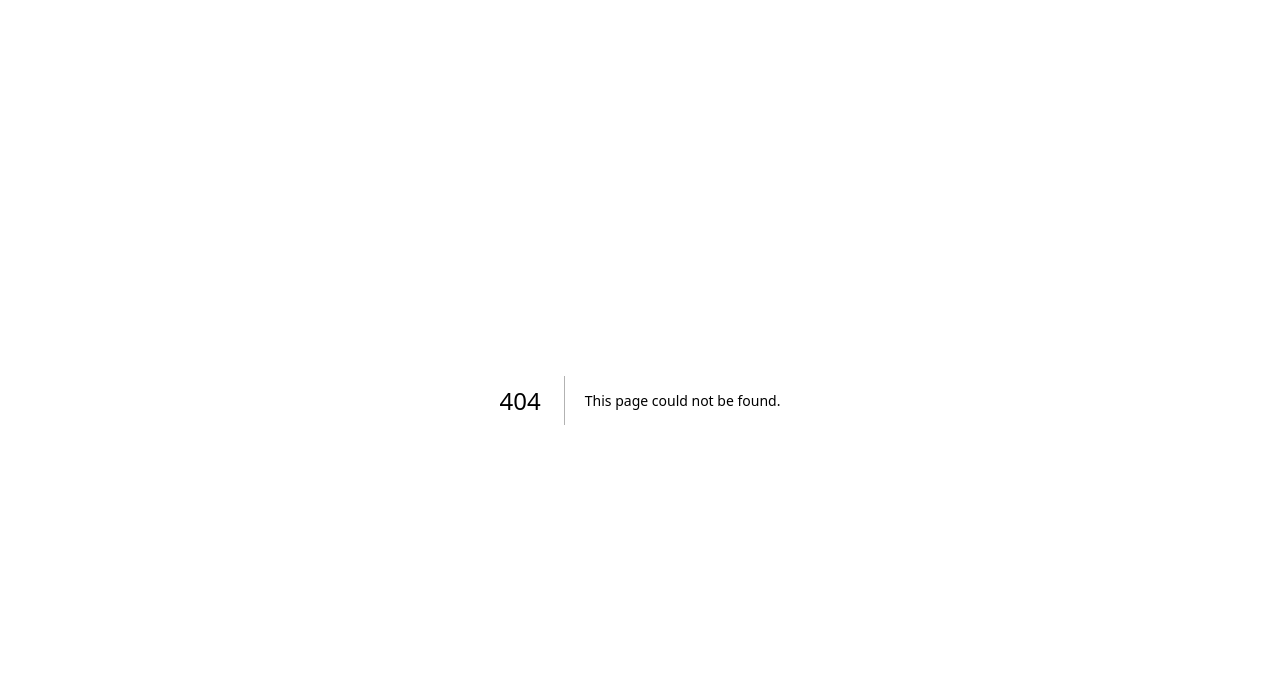
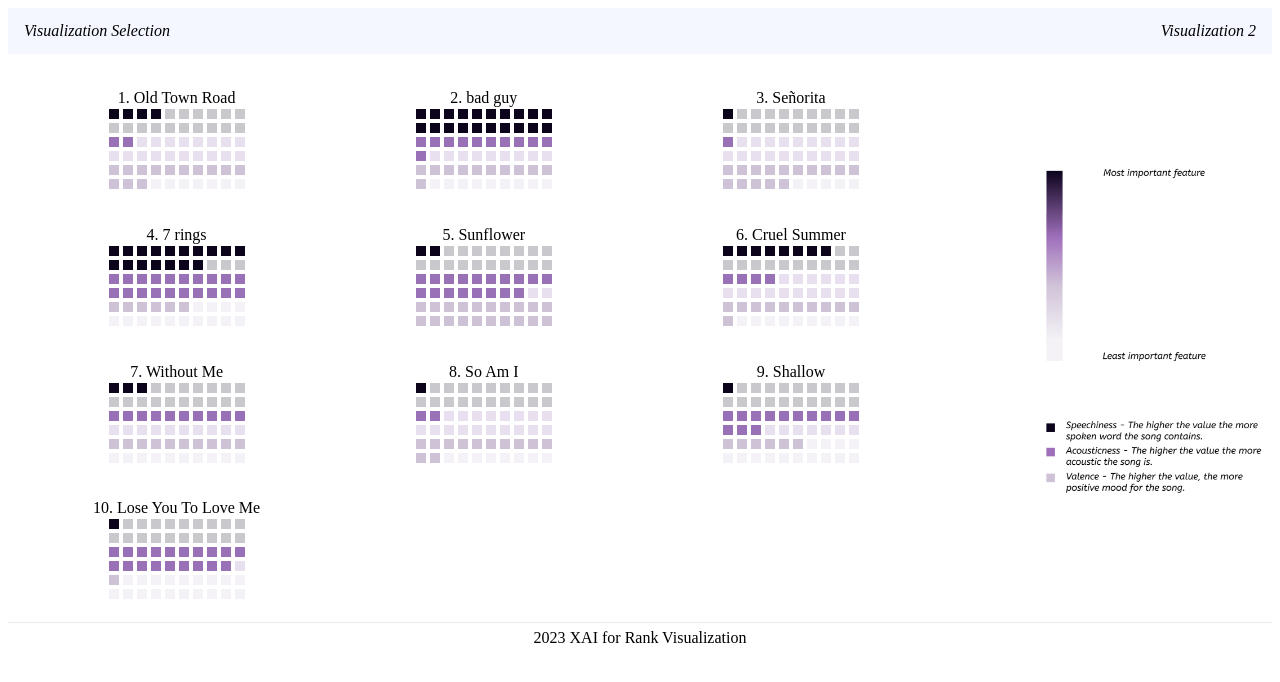
Before and after one commit to tluo3032/visualization_xai, a Next.js app: page /visualization2 in a window 1280 px wide. Before the commit this address had no page. Shown: the top 682 px of the page. Built offline with nearby package versions, Linux system fonts and the light colour scheme.

Commit message:
Remove d3 and implement visualization2
d3 library is huge

```diff
--- a/package.json
+++ b/package.json
@@ -10,11 +10,7 @@
   },
   "dependencies": {
     "@nextui-org/react": "^1.0.0-beta.12",
-    "@nivo/bar": "^0.80.0",
-    "@nivo/core": "^0.80.0",
-    "@nivo/waffle": "^0.80.0",
     "all": "^0.0.0",
-    "d3": "^7.8.2",
     "eslint": "8.35.0",
     "eslint-config-next": "13.2.3",
     "gsap": "^3.11.4",
--- a/src/chartComponents/WaffleChartSong.css
+++ b/src/chartComponents/WaffleChartSong.css
@@ -10,6 +10,7 @@
     width: 10px;
     height: 10px;
     margin: 2px;
+    display: block;
 }
 
 .display {
--- a/src/chartComponents/WaffleChartSong.js
+++ b/src/chartComponents/WaffleChartSong.js
@@ -1,23 +1,23 @@
-"use client"
-import {useEffect, useRef} from "react";
 import styles from "./WaffleChartSong.css";
-import * as d3 from "d3";
-import {useRouter} from "next/router";
+import Link from "next/link";
+import {useState} from "react";
 
-export default function WaffleChartSong({sorting, song, hover}) {
-    const router = useRouter();
-    const ref = useRef();
+export default function WaffleChartSong({sorting, song, hoverBlock, setHoverBlock}) {
+    const Square = sorting ? Link : "div";
 
-    useEffect(() => {
-        const waffle = d3.select(ref.current);
-        const numbers = d3.range(60);
-        const square = waffle
-            .selectAll(".square")
-            .data(numbers)
-            .enter()
-            .append("div")
-            .attr("class", "square")
-            .style("background-color", (d) => (
+    return (
+        <div className={styles.display}>
+            <figure className="waffle">
+                {Array.from({length: 60}).map((_, d) =>
+                    <Square
+                        key={d}
+                        href={{
+                            pathname: "/visualization3",
+                            query: {order: d < 20 ? "speechness" : d < 40 ? "acoustiveness" : "valence"}
+                        }}
+                        className="square"
+                        style={{backgroundColor:
+                                hoverBlock === null || (d >= hoverBlock - hoverBlock % 20 && d < hoverBlock - hoverBlock % 20 + 20) ?
                                     d < song.speechness
                                     ? "#0B041B"
                                     : d < 20
@@ -27,21 +27,14 @@ export default function WaffleChartSong({sorting, song, hover}) {
                                             : d < 40
                                                 ? "#E8E0EF"
                                                 : d < 40 + song.valence
-                                    ? "#CDC2D6" : "#F4F2F6"))
-
-        if (sorting) {
-            square.on("click", (_, d) => {
-                router.push({
-                    pathname: "/visualization3",
-                    query: {order: d < 20 ? "speechness" : d < 40 ? "acoustiveness" : "valence"}
-                });
-            });
-        }
-    }, [sorting, song]);
-
-    return (
-        <div className={styles.display}>
-            <figure className="waffle" ref={ref}></figure>
+                                                    ? "#CDC2D6" : "#F4F2F6"
+                               : "#F4F2F6"
+                        }}
+                        onMouseEnter={() => setHoverBlock(d)}
+                        onMouseLeave={() => setHoverBlock(null)}
+                    />
+                )}
+            </figure>
         </div>
     );
 }
--- a/src/components/Sidebar.module.css
+++ b/src/components/Sidebar.module.css
@@ -4,6 +4,7 @@
     background-color: rgba(255, 247, 210, 0.54);
     overflow: scroll;
     overflow-x:hidden;
+    flex-shrink: 0;
 }
 
 .sidebar::-webkit-scrollbar{
--- a/src/components/Visualization.js
+++ b/src/components/Visualization.js
@@ -8,10 +8,11 @@ import Image from "next/image";
 import chart from "@/components/label.png";
 import {useRouter} from "next/router";
 import Link from "next/link";
+import {useState} from "react";
 
 export default function Visualization({showSidebar, sorting, hover}) {
     const router = useRouter();
-
+    const [hoverBlock, setHoverBlock] = useState(null);
     let sortedSongs = songs;
     if (['acoustiveness', 'valence', 'speechness'].includes(router.query.order)) {
         sortedSongs = [...sortedSongs].sort((a, b) =>
@@ -33,14 +34,16 @@ export default function Visualization({showSidebar, sorting, hover}) {
                         {sortedSongs.map(song => (
                             <div key={song.name}>
                                 <div>{song.name}</div>
-                                <WaffleChartSong sorting={sorting} song={song} hover={hover}/>
+                                <WaffleChartSong sorting={sorting} song={song} hoverBlock={hoverBlock}
+                                                 setHoverBlock={hover ? setHoverBlock : () => {}}/>
                             </div>
                         ))}
                     </div>
                     <div>
                         <Image src={chart}
                                width={280}/>
-                        {router.query.order ? <Link href={{query: null}} className={styles.backButton}>Back</Link> : null}
+                        {router.query.order ?
+                            <Link href={{query: null}} className={styles.backButton}>Back</Link> : null}
                     </div>
 
                 </div>
--- /dev/null
+++ b/src/pages/visualization2.js
@@ -0,0 +1,4 @@
+import Visualization from "@/components/Visualization";
+export default function Visualization2() {
+    return <Visualization hover={true} sorting={false} showSidebar={false} />
+}
```
Lines whose indentation alone changed are shown as unchanged.
